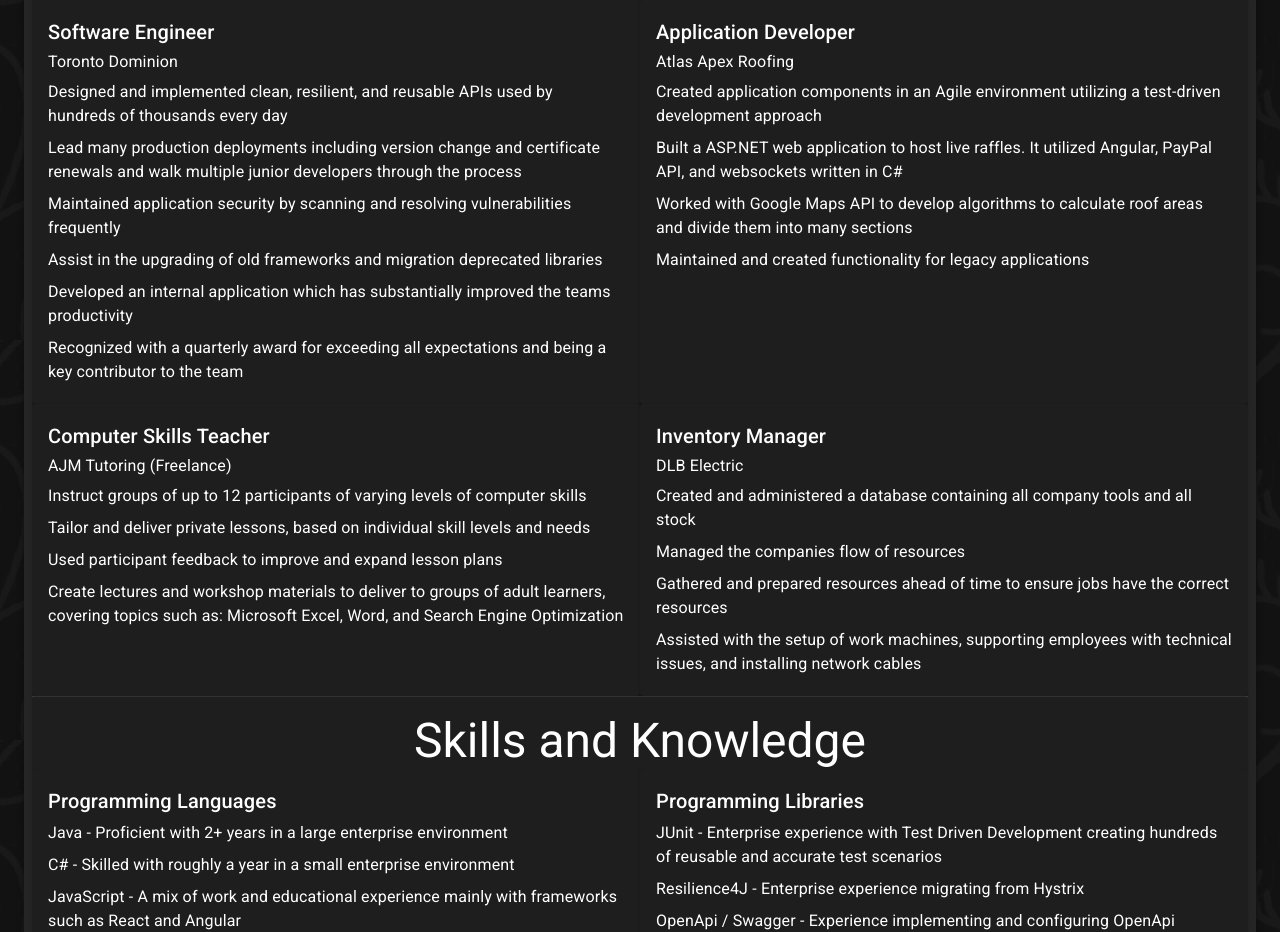
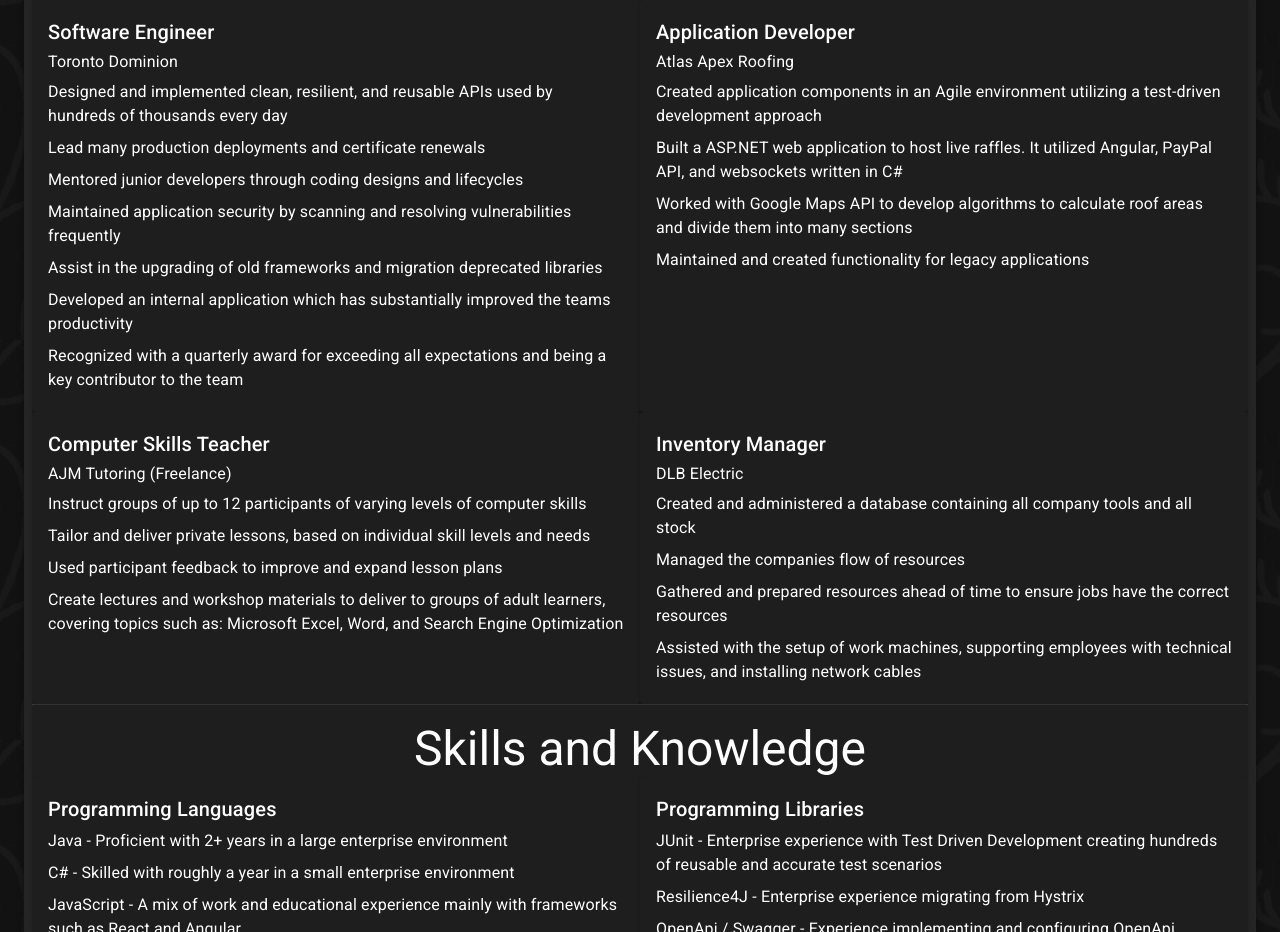
Before and after one commit to AnthonyJM18/anthonymeranteweb, a React app: page / in a window 1280 px wide. Shown: the part 860-1792 px from the top of the page. Built offline with nearby package versions, Linux system fonts and the light colour scheme.

Commit message:
Update portfolio.js

```diff
--- a/src/Components/Portfolio/portfolio.js
+++ b/src/Components/Portfolio/portfolio.js
@@ -100,7 +100,8 @@
           wth={isMedium ? "100%" : "50%"}
           list={[
             <TextElement content="Designed and implemented clean, resilient, and reusable APIs used by hundreds of thousands every day" />,
-            <TextElement content="Lead many production deployments including version change and certificate renewals and walk multiple junior developers through the process" />,
+            <TextElement content="Lead many production deployments and certificate renewals" />,
+            <TextElement content="Mentored junior developers through coding designs and lifecycles" />,
             <TextElement content="Maintained application security by scanning and resolving vulnerabilities frequently" />,
             <TextElement content="Assist in the upgrading of old frameworks and migration deprecated libraries" />,
             <TextElement content="Developed an internal application which has substantially improved the teams productivity" />,
```
